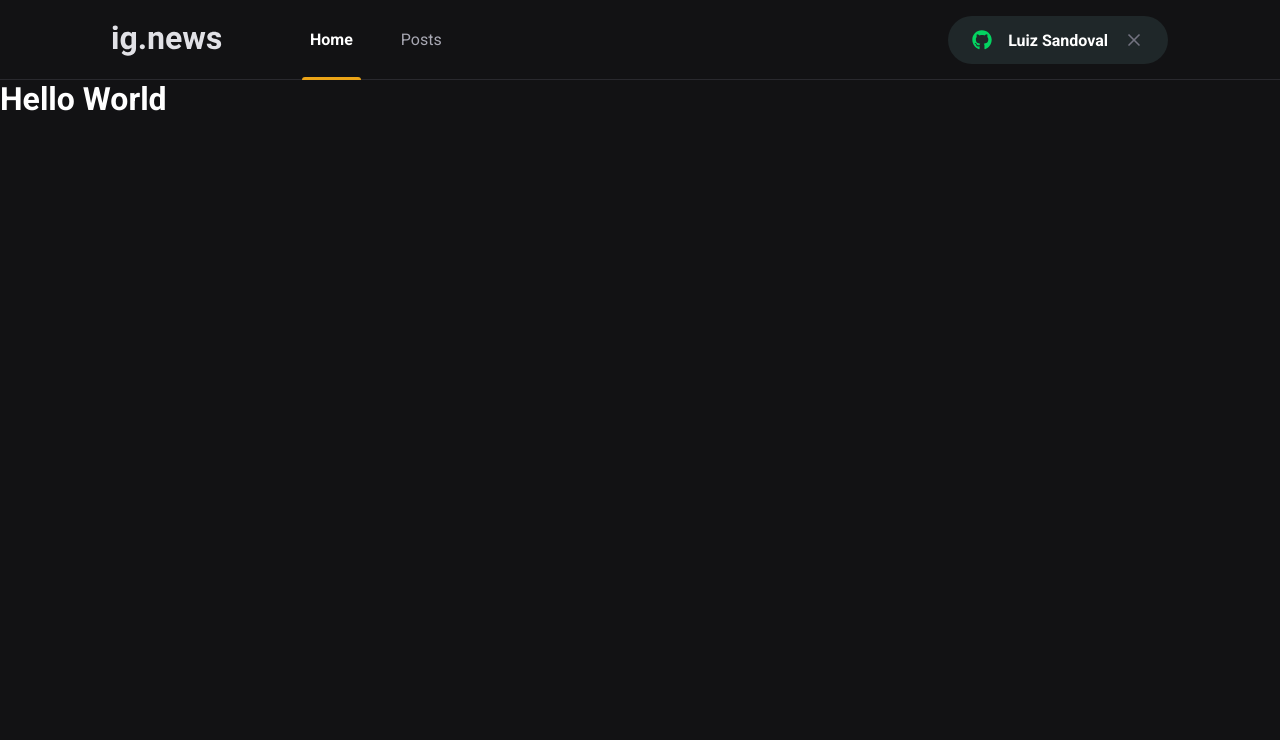
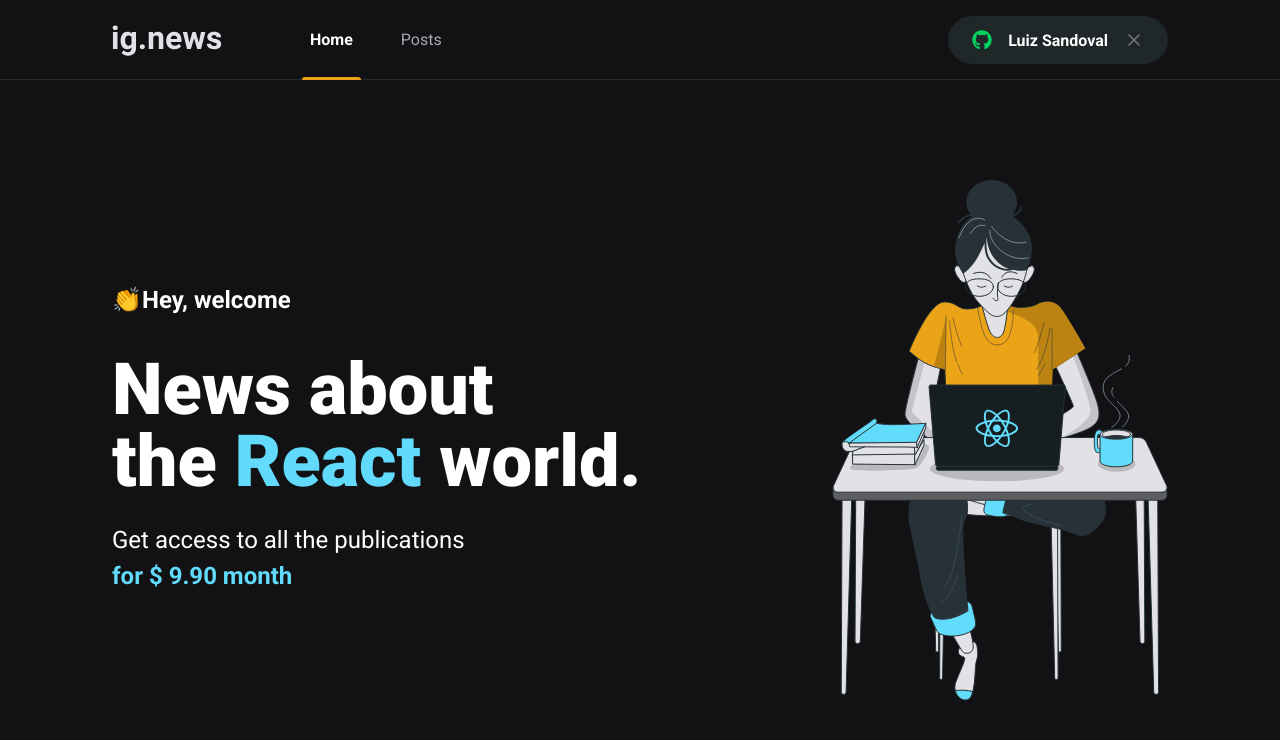
Before and after one commit to luizsandoval/ignews, a Next.js app: page / in a window 1280 px wide. Shown: the top 740 px of the page. Built offline with nearby package versions, Linux system fonts and the light colour scheme.

Commit message:
feat: creates home page

```diff
--- /dev/null
+++ b/src/pages/home.module.scss
@@ -0,0 +1,41 @@
+.content-container {
+    max-width: 1120px;
+    margin: 0 auto;
+    padding: 0 2rem;
+    height: calc(100vh - 5rem);
+
+    display: flex;
+    align-items: center;
+    justify-content: space-between;
+}
+
+.hero {
+    max-width: 600px;
+
+    > span {
+        font-size: 1.5rem;
+        font-weight: bold;
+    }
+
+    h1 {
+        font-size: 4.5rem;
+        line-height: 4.5rem;
+        font-weight: 900;
+        margin-top: 2.5rem;
+
+        span {
+            color: var(--cyan-500);
+        }
+    }
+
+    p {
+        font-size: 1.5rem;
+        line-height: 2.25rem;
+        margin-top: 1.5rem;
+
+        span {
+            color: var(--cyan-500);
+            font-weight: bold;
+        }
+    }
+}
--- a/src/pages/index.tsx
+++ b/src/pages/index.tsx
@@ -1,4 +1,6 @@
 import Head from 'next/head';
+
+import styles from './home.module.scss';
 
 export default function Home() {
     return (
@@ -6,7 +8,19 @@
             <Head>
                 <title>Home | ig.news</title>
             </Head>
-            <h1>Hello World</h1>
+            <main className={styles['content-container']}>
+                <section className={styles.hero}>
+                    <span>👏Hey, welcome</span>
+                    <h1>
+                        News about <br /> the <span>React</span> world.
+                    </h1>
+                    <p>
+                        Get access to all the publications <br />
+                        <span>for $ 9.90 month</span>
+                    </p>
+                </section>
+                <img src='/images/avatar.svg' alt='Girl coding' />
+            </main>
         </>
     );
 }
```
